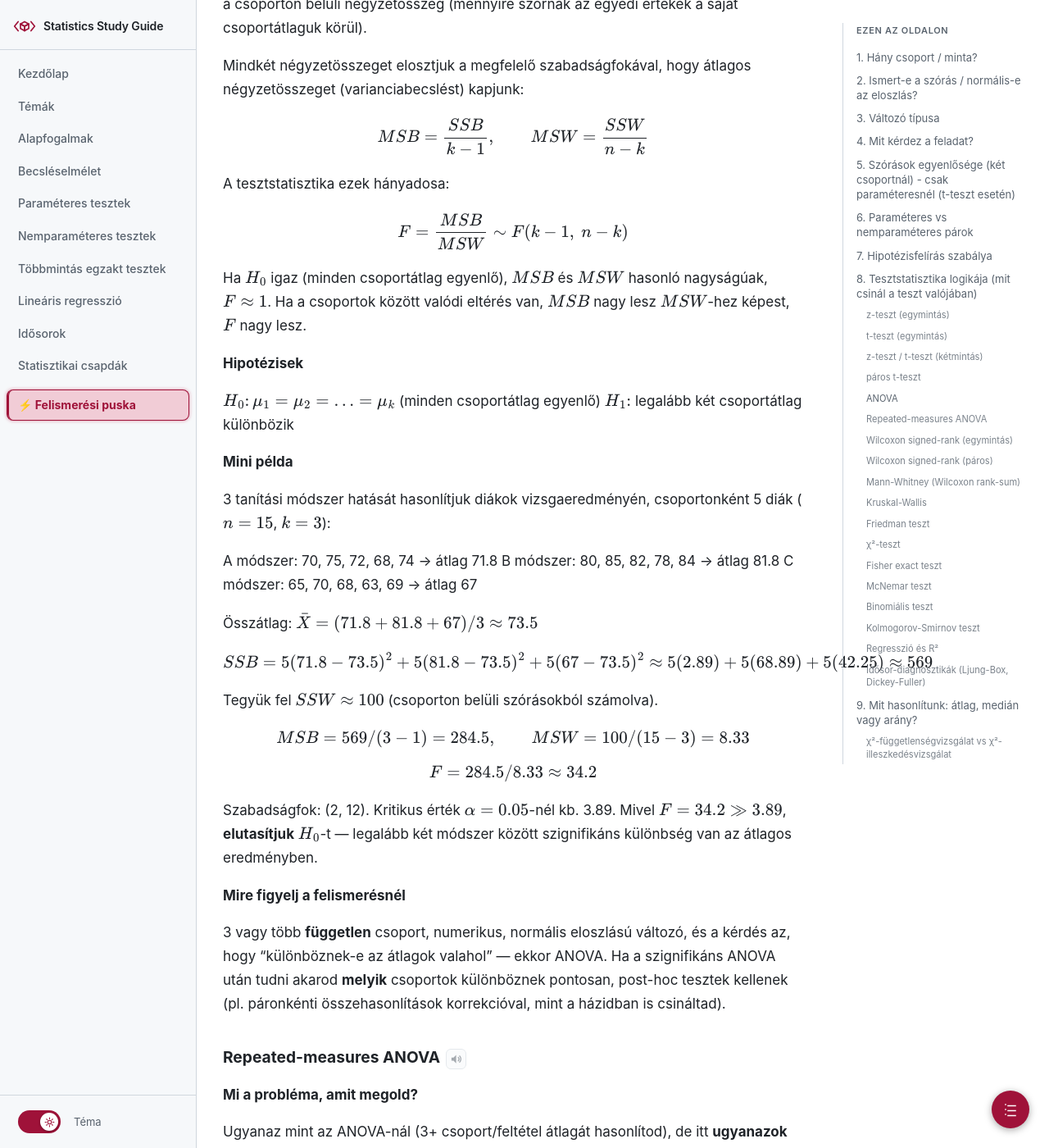
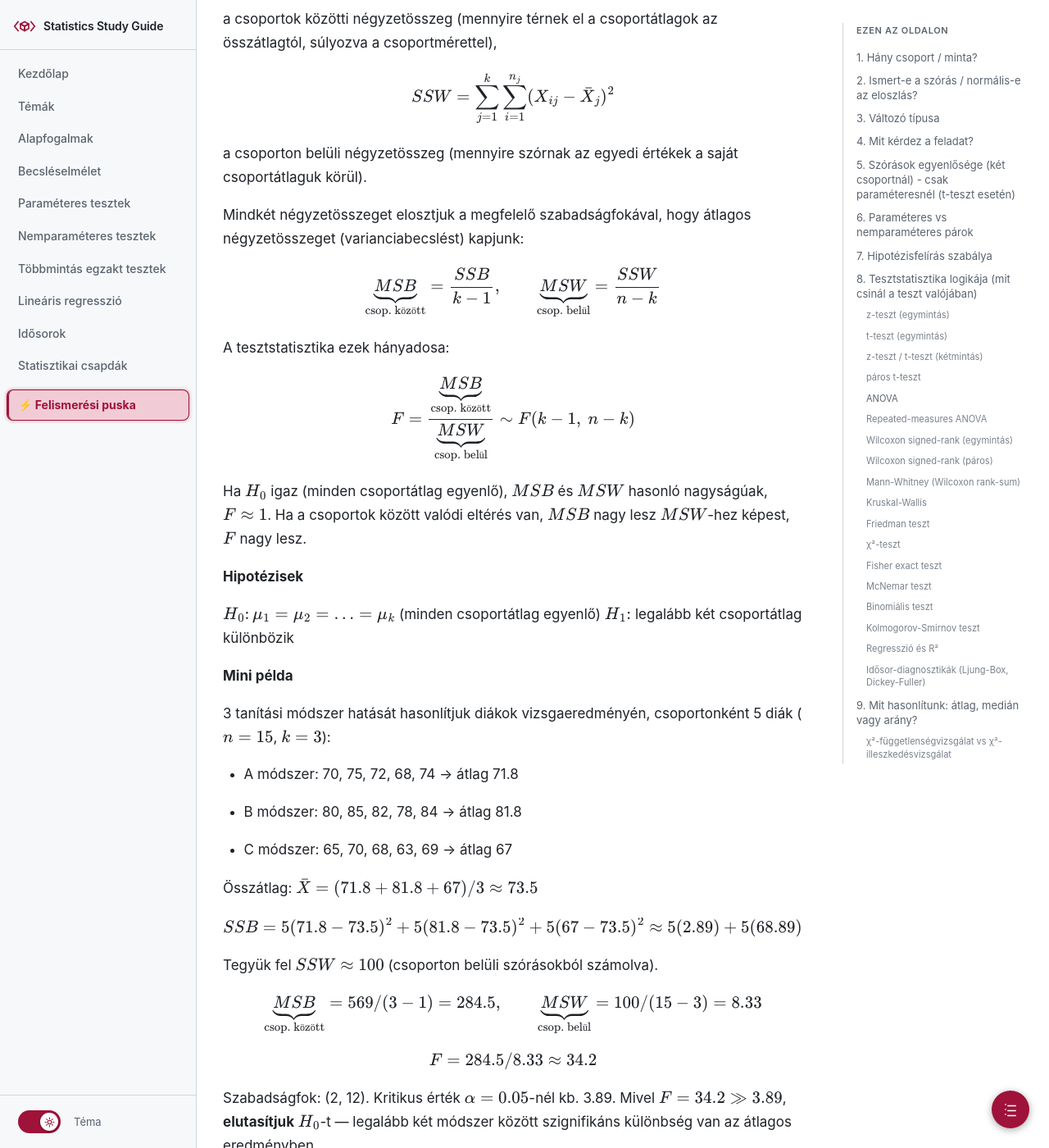
Before and after one commit to szappanka/stats-study, a Jekyll site: the page built from docs/09-puska.md, in a window 1280 px wide and 1400 px high, scrolled down 12085 px. Shown: the whole window at 82% size. Built offline with Jekyll 4.4.1, drawn with Linux system fonts in a browser that asks for light colours; some of the changed text lies outside the part shown.

Commit message:
feat: Add responsive overflow handling for mjx-container and improve mathematical notation clarity in documentation

```diff
--- a/assets/css/style.css
+++ b/assets/css/style.css
@@ -364,6 +364,12 @@ body {
 
 .prose h2 { scroll-margin-top: 28px; }
 .prose h3 { scroll-margin-top: 28px; }
+
+mjx-container[display="true"] {
+  overflow-x: auto;
+  overflow-y: hidden;
+  max-width: 100%;
+}
 
 @media (max-width: 1000px) {
   .content.has-toc {
--- a/docs/09-puska.md
+++ b/docs/09-puska.md
@@ -340,9 +340,13 @@ Ha a csoportok közötti eltérés **sokkal nagyobb**, mint amit a véletlen zaj
 
 Legyen \\(k\\) a csoportok száma, \\(n\\) az összes megfigyelés száma, \\(\bar{X}\\) az összátlag, \\(\bar{X}_j\\) a \\(j\\)-edik csoport átlaga.
 
+<div class="callout tip">
+  <p><strong>Jelölések:</strong> SS = Sum of Squares (négyzetösszeg), MS = Mean Square (átlagos négyzetösszeg); a végső betű: <strong>T</strong>otal (összesen), <strong>B</strong>etween groups (csoportok között), <strong>W</strong>ithin groups (csoporton belül).</p>
+</div>
+
 A teljes négyzetösszeg felbontása:
 
-$$SST = SSB + SSW$$
+$$\underbrace{SST}_{\text{összesen}} = \underbrace{SSB}_{\text{csoportok között}} + \underbrace{SSW}_{\text{csoporton belül}}$$
 
 ahol
 
@@ -360,11 +364,11 @@ a csoporton belüli négyzetösszeg (mennyire szórnak az egyedi értékek a saj
 
 Mindkét négyzetösszeget elosztjuk a megfelelő szabadságfokával, hogy átlagos négyzetösszeget (varianciabecslést) kapjunk:
 
-$$MSB = \frac{SSB}{k-1}, \qquad MSW = \frac{SSW}{n-k}$$
+$$\underbrace{MSB}_{\text{csop. között}} = \frac{SSB}{k-1}, \qquad \underbrace{MSW}_{\text{csop. belül}} = \frac{SSW}{n-k}$$
 
 A tesztstatisztika ezek hányadosa:
 
-$$F = \frac{MSB}{MSW} \sim F(k-1,\ n-k)$$
+$$F = \frac{\underbrace{MSB}_{\text{csop. között}}}{\underbrace{MSW}_{\text{csop. belül}}} \sim F(k-1,\ n-k)$$
 
 Ha \\(H_0\\) igaz (minden csoportátlag egyenlő), \\(MSB\\) és \\(MSW\\) hasonló nagyságúak, \\(F\approx 1\\). Ha a csoportok között valódi eltérés van, \\(MSB\\) nagy lesz \\(MSW\\)-hez képest, \\(F\\) nagy lesz.
 
@@ -377,9 +381,11 @@ Ha \\(H_0\\) igaz (minden csoportátlag egyenlő), \\(MSB\\) és \\(MSW\\) hason
 
 3 tanítási módszer hatását hasonlítjuk diákok vizsgaeredményén, csoportonként 5 diák (\\(n=15\\), \\(k=3\\)):
 
-A módszer: 70, 75, 72, 68, 74 → átlag 71.8
-B módszer: 80, 85, 82, 78, 84 → átlag 81.8
-C módszer: 65, 70, 68, 63, 69 → átlag 67
+* A módszer: 70, 75, 72, 68, 74 → átlag 71.8
+
+* B módszer: 80, 85, 82, 78, 84 → átlag 81.8
+
+* C módszer: 65, 70, 68, 63, 69 → átlag 67
 
 Összátlag: \\(\bar{X} = (71.8+81.8+67)/3 \approx 73.5\\)
 
@@ -387,7 +393,7 @@ $$SSB = 5(71.8-73.5)^2+5(81.8-73.5)^2+5(67-73.5)^2 \approx 5(2.89)+5(68.89)+5(42
 
 Tegyük fel \\(SSW \approx 100\\) (csoporton belüli szórásokból számolva).
 
-$$MSB = 569/(3-1) = 284.5, \qquad MSW = 100/(15-3)=8.33$$
+$$\underbrace{MSB}_{\text{csop. között}} = 569/(3-1) = 284.5, \qquad \underbrace{MSW}_{\text{csop. belül}} = 100/(15-3)=8.33$$
 
 $$F = 284.5/8.33 \approx 34.2$$
 
```
